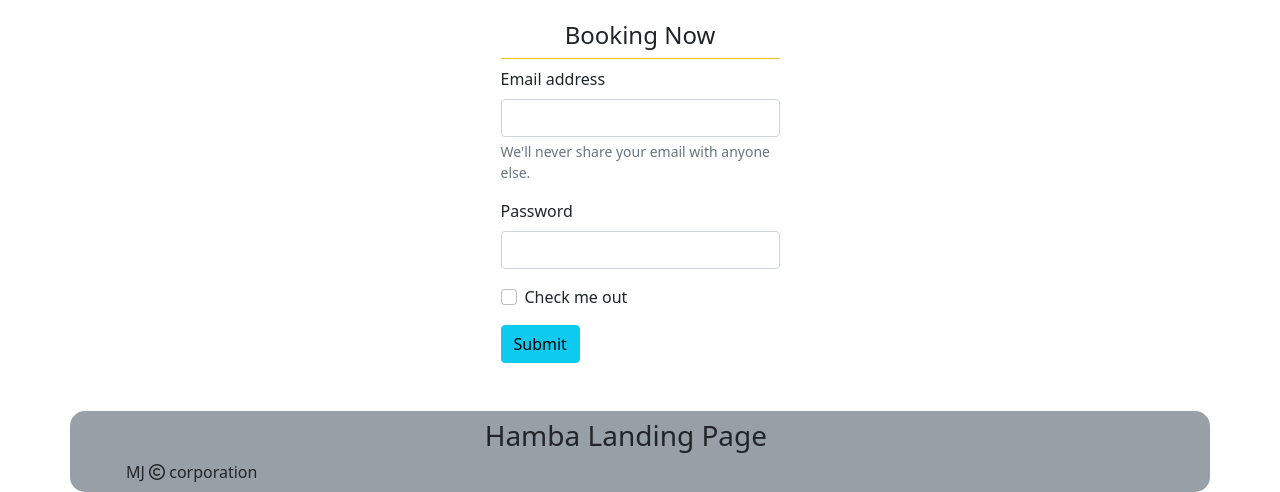
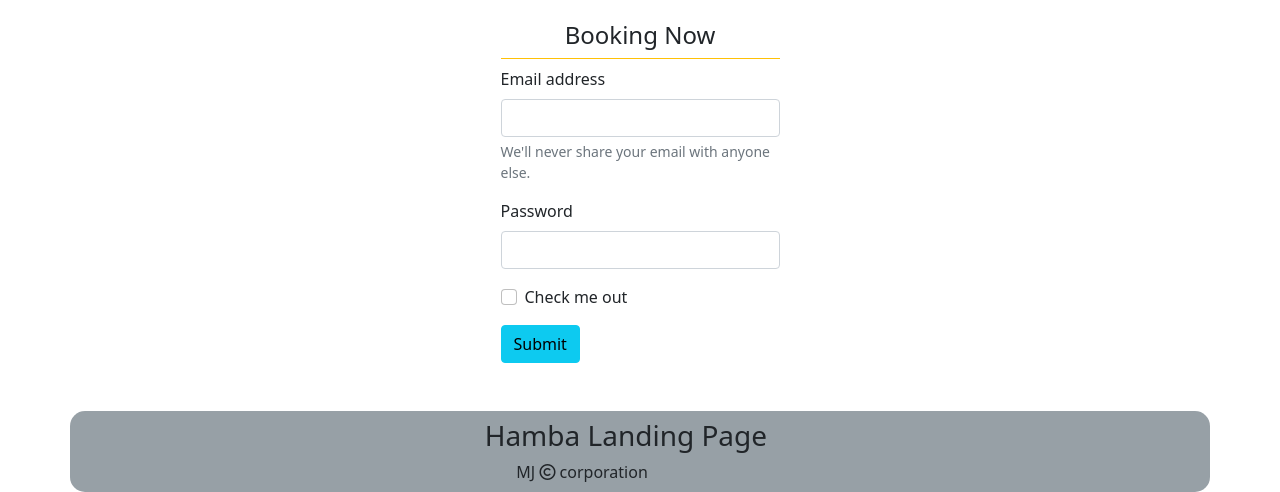
Before and after one commit to MuhammadJunaid01/hamba, a plain HTML site: page index.html in a window 1280 px wide. Shown: the part 1944-2436 px from the top of the page. Drawn offline with nearby package versions, Linux system fonts and the light colour scheme.

Commit message:
secound commit

```diff
--- a/index.html
+++ b/index.html
@@ -371,7 +371,7 @@
                 <h5 class=" fs-3 text-dark">Hamba Landing Page</h5>
             </div>
         </div>
-        <div class="copyright ms-5  ">
+        <div class="copyright  ">
             <span>MJ </span>
             <span><i class="far fa-copyright"></i></span>
             <span>corporation</span>
--- a/style.css
+++ b/style.css
@@ -32,3 +32,7 @@
     border-radius: 15px;
 
 }
+
+.copyright{
+    margin-left: 39%;
+}
```
